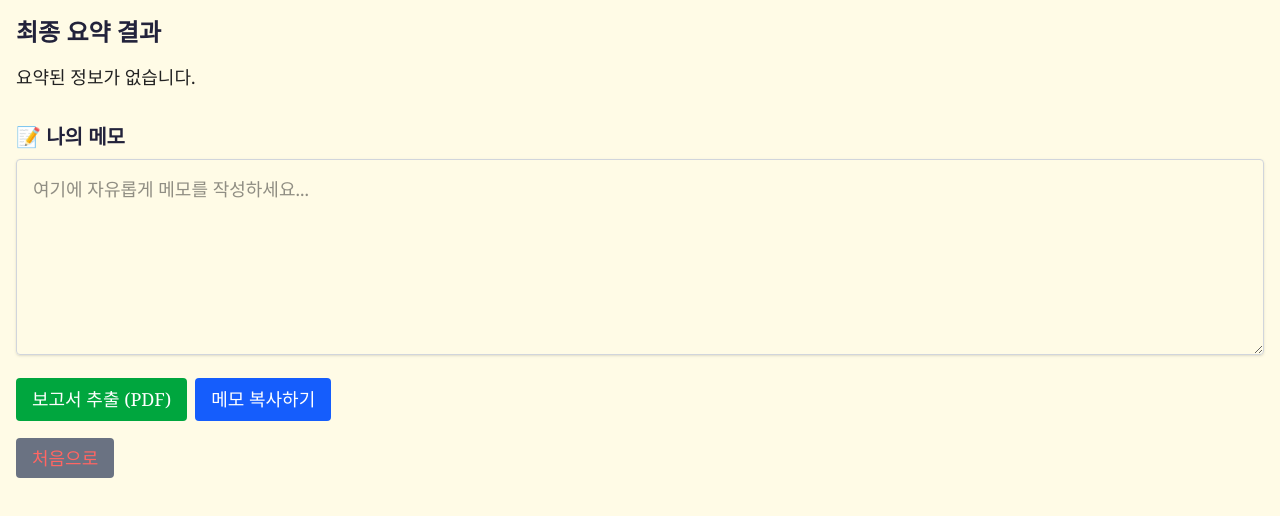
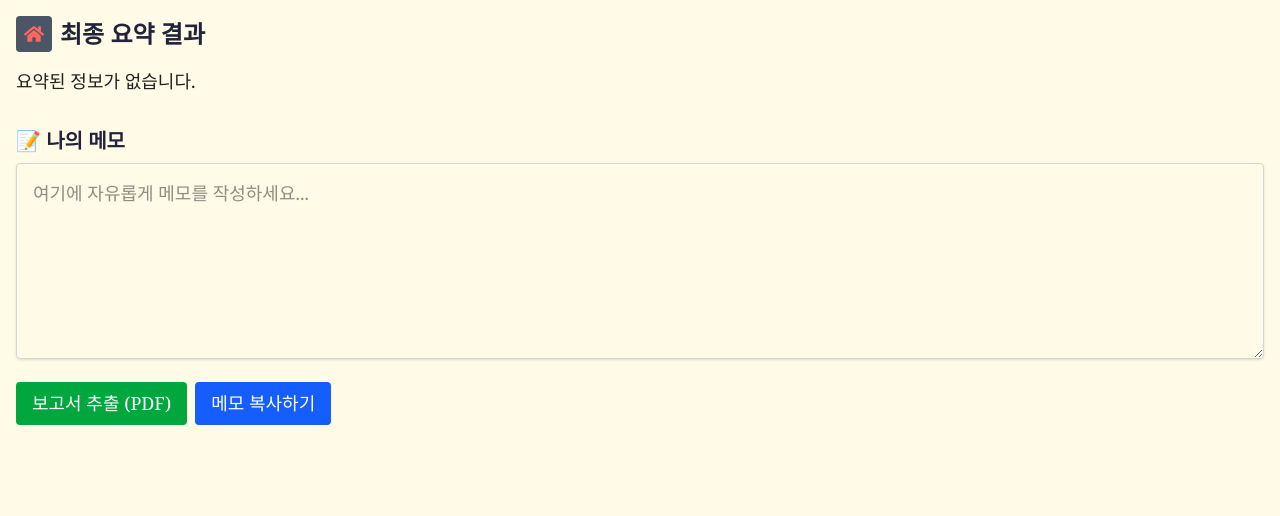
Before and after one commit to lovelyLoverDuck/NEWS-HIVE, a React (Vite) app in the folder client/: page /final in a window 1280 px wide. Shown: the top 516 px of the page. Built offline with nearby package versions, Linux system fonts and the light colour scheme.

Commit message:
Add files via upload

```diff
--- a/client/src/pages/FinalPage.tsx
+++ b/client/src/pages/FinalPage.tsx
@@ -2,21 +2,18 @@ import { Link, useLocation } from 'react-router-dom';
 import React, { useState, useRef } from 'react';
 import jsPDF from 'jspdf';
 import html2canvas from 'html2canvas';
-
+import { FaHome } from 'react-icons/fa';
 
 type SummaryItem = { keywords: string[]; summary: string };
 
 function FinalPage() {
   const location = useLocation();
-  // const { query, results } = location.state || { query: '검색어 없음', results: { items: [] } };
   const { summaryHistory = [] } = location.state || {};
   const [userMemo, setUserMemo] = useState('');
   const typedSummaryHistory: SummaryItem[] = summaryHistory as SummaryItem[];
 
-  // PDF 추출용 ref
   const reportRef = useRef<HTMLDivElement>(null);
 
-  // PDF 추출 함수
   const handleExportPDF = async () => {
     if (!reportRef.current) return;
     const element = reportRef.current;
@@ -25,7 +22,6 @@ function FinalPage() {
     const pdf = new jsPDF({ orientation: 'p', unit: 'mm', format: 'a4' });
     const pageWidth = pdf.internal.pageSize.getWidth();
     const pageHeight = pdf.internal.pageSize.getHeight();
-    // 이미지 비율에 맞게 크기 조정
     const imgProps = { width: canvas.width, height: canvas.height };
     const ratio = Math.min(pageWidth / imgProps.width, pageHeight / imgProps.height);
     const imgW = imgProps.width * ratio;
@@ -36,7 +32,19 @@ function FinalPage() {
 
   return (
     <div className="p-4">
-      {/* PDF 추출용: 화면에는 안 보이지만 PDF로는 이 부분이 캡처됨 */}
+      {/* 홈 아이콘 + 제목 같이 배치 */}
+      <div className="flex items-center mb-4">
+        <Link
+          to="/"
+          className="mr-2 bg-gray-600 text-white p-2 rounded hover:bg-gray-700"
+          title="처음으로"
+        >
+          <FaHome size={20} />
+        </Link>
+        <h1 className="text-2xl font-bold">최종 요약 결과</h1>
+      </div>
+
+      {/* PDF 추출용 숨겨진 영역 */}
       <div
         ref={reportRef}
         style={{
@@ -54,12 +62,21 @@ function FinalPage() {
         }}
       >
         <h1 style={{ fontSize: '2rem', fontWeight: 700, marginBottom: '1.5rem' }}>최종 요약 결과</h1>
-        {summaryHistory.length === 0 ? (
+        {typedSummaryHistory.length === 0 ? (
           <p>요약된 정보가 없습니다.</p>
         ) : (
           <ul style={{ marginBottom: '2rem' }}>
-            {typedSummaryHistory.map((item: SummaryItem, index: number) => (
-              <li key={index} style={{ border: '1px solid #bbb', borderRadius: 8, padding: 16, background: '#fafafa', marginBottom: 16 }}>
+            {typedSummaryHistory.map((item, index) => (
+              <li
+                key={index}
+                style={{
+                  border: '1px solid #bbb',
+                  borderRadius: 8,
+                  padding: 16,
+                  background: '#fafafa',
+                  marginBottom: 16,
+                }}
+              >
                 <p style={{ fontSize: 14, color: '#666' }}>🔑 키워드: {item.keywords.join(', ')}</p>
                 <p style={{ marginTop: 8 }}>{item.summary}</p>
               </li>
@@ -68,18 +85,27 @@ function FinalPage() {
         )}
         <div style={{ marginTop: 32 }}>
           <h2 style={{ fontSize: '1.25rem', fontWeight: 600, marginBottom: 12 }}>📝 나의 메모</h2>
-          <div style={{ whiteSpace: 'pre-wrap', border: '1px solid #bbb', borderRadius: 8, padding: 16, background: '#fffbe6', minHeight: 120 }}>
+          <div
+            style={{
+              whiteSpace: 'pre-wrap',
+              border: '1px solid #bbb',
+              borderRadius: 8,
+              padding: 16,
+              background: '#fffbe6',
+              minHeight: 120,
+            }}
+          >
             {userMemo || <span style={{ color: '#bbb' }}>(메모 없음)</span>}
           </div>
         </div>
       </div>
-      {/* 실제 화면에 보이는 부분 */}
-      <h1 className="text-2xl font-bold mb-4">최종 요약 결과</h1>
-      {summaryHistory.length === 0 ? (
+
+      {/* 실제 화면 내용 */}
+      {typedSummaryHistory.length === 0 ? (
         <p>요약된 정보가 없습니다.</p>
       ) : (
         <ul className="space-y-6">
-          {typedSummaryHistory.map((item: SummaryItem, index: number) => (
+          {typedSummaryHistory.map((item, index) => (
             <li key={index} className="border border-gray-300 rounded p-4 bg-white">
               <p className="text-sm text-gray-600">🔑 키워드: {item.keywords.join(', ')}</p>
               <p className="mt-2">{item.summary}</p>
@@ -87,6 +113,7 @@ function FinalPage() {
           ))}
         </ul>
       )}
+
       <div className="mt-8">
         <h2 className="text-xl font-semibold mb-2">📝 나의 메모</h2>
         <textarea
@@ -97,9 +124,11 @@ function FinalPage() {
           className="w-full p-4 border border-gray-300 rounded shadow-sm focus:outline-none focus:ring-2 focus:ring-yellow-400"
         />
       </div>
+
+      <div className="mt-4 space-x-2">
         <button
           onClick={handleExportPDF}
-        className="mt-4 bg-green-600 text-white px-4 py-2 rounded hover:bg-green-700 mr-2"
+          className="bg-green-600 text-white px-4 py-2 rounded hover:bg-green-700"
         >
           보고서 추출 (PDF)
         </button>
@@ -108,17 +137,138 @@ function FinalPage() {
             navigator.clipboard.writeText(userMemo);
             alert('메모가 클립보드에 복사되었습니다!');
           }}
-        className="mt-4 bg-blue-600 text-white px-4 py-2 rounded hover:bg-blue-700"
+          className="bg-blue-600 text-white px-4 py-2 rounded hover:bg-blue-700"
         >
           메모 복사하기
         </button>
-      <div className="mt-6">
-        <Link to="/" className="bg-gray-500 text-white px-4 py-2 rounded hover:bg-gray-600">
-          처음으로
-        </Link>
       </div>
     </div>
   );
 }
 
 export default FinalPage;
+
+// import { Link, useLocation } from 'react-router-dom';
+// import React, { useState, useRef } from 'react';
+// import jsPDF from 'jspdf';
+// import html2canvas from 'html2canvas';
+
+
+// type SummaryItem = { keywords: string[]; summary: string };
+
+// function FinalPage() {
+//   const location = useLocation();
+//   // const { query, results } = location.state || { query: '검색어 없음', results: { items: [] } };
+//   const { summaryHistory = [] } = location.state || {};
+//   const [userMemo, setUserMemo] = useState('');
+//   const typedSummaryHistory: SummaryItem[] = summaryHistory as SummaryItem[];
+
+//   // PDF 추출용 ref
+//   const reportRef = useRef<HTMLDivElement>(null);
+
+//   // PDF 추출 함수
+//   const handleExportPDF = async () => {
+//     if (!reportRef.current) return;
+//     const element = reportRef.current;
+//     const canvas = await html2canvas(element, { scale: 2, backgroundColor: '#fff' });
+//     const imgData = canvas.toDataURL('image/png');
+//     const pdf = new jsPDF({ orientation: 'p', unit: 'mm', format: 'a4' });
+//     const pageWidth = pdf.internal.pageSize.getWidth();
+//     const pageHeight = pdf.internal.pageSize.getHeight();
+//     // 이미지 비율에 맞게 크기 조정
+//     const imgProps = { width: canvas.width, height: canvas.height };
+//     const ratio = Math.min(pageWidth / imgProps.width, pageHeight / imgProps.height);
+//     const imgW = imgProps.width * ratio;
+//     const imgH = imgProps.height * ratio;
+//     pdf.addImage(imgData, 'PNG', (pageWidth - imgW) / 2, 10, imgW, imgH);
+//     pdf.save('report.pdf');
+//   };
+
+//   return (
+//     <div className="p-4">
+//       {/* PDF 추출용: 화면에는 안 보이지만 PDF로는 이 부분이 캡처됨 */}
+//       <div
+//         ref={reportRef}
+//         style={{
+//           position: 'absolute',
+//           left: '-9999px',
+//           top: 0,
+//           background: '#fff',
+//           color: '#222',
+//           width: '800px',
+//           padding: '32px',
+//           zIndex: -1,
+//           fontFamily: 'system-ui, sans-serif',
+//           borderRadius: '12px',
+//           boxShadow: '0 2px 8px rgba(0,0,0,0.04)',
+//         }}
+//       >
+//         <h1 style={{ fontSize: '2rem', fontWeight: 700, marginBottom: '1.5rem' }}>최종 요약 결과</h1>
+//         {summaryHistory.length === 0 ? (
+//           <p>요약된 정보가 없습니다.</p>
+//         ) : (
+//           <ul style={{ marginBottom: '2rem' }}>
+//             {typedSummaryHistory.map((item: SummaryItem, index: numbero) => (
+//               <li key={index} style={{ border: '1px solid #bbb', borderRadius: 8, padding: 16, background: '#fafafa', marginBottom: 16 }}>
+//                 <p style={{ fontSize: 14, color: '#666' }}>🔑 키워드: {item.keywords.join(', ')}</p>
+//                 <p style={{ marginTop: 8 }}>{item.summary}</p>
+//               </li>
+//             ))}
+//           </ul>
+//         )}
+//         <div style={{ marginTop: 32 }}>
+//           <h2 style={{ fontSize: '1.25rem', fontWeight: 600, marginBottom: 12 }}>📝 나의 메모</h2>
+//           <div style={{ whiteSpace: 'pre-wrap', border: '1px solid #bbb', borderRadius: 8, padding: 16, background: '#fffbe6', minHeight: 120 }}>
+//             {userMemo || <span style={{ color: '#bbb' }}>(메모 없음)</span>}
+//           </div>
+//         </div>
+//       </div>
+//       {/* 실제 화면에 보이는 부분 */}
+//       <h1 className="text-2xl font-bold mb-4">최종 요약 결과</h1>
+//       {summaryHistory.length === 0 ? (
+//         <p>요약된 정보가 없습니다.</p>
+//       ) : (
+//         <ul className="space-y-6">
+//           {typedSummaryHistory.map((item: SummaryItem, index: number) => (
+//             <li key={index} className="border border-gray-300 rounded p-4 bg-white">
+//               <p className="text-sm text-gray-600">🔑 키워드: {item.keywords.join(', ')}</p>
+//               <p className="mt-2">{item.summary}</p>
+//             </li>
+//           ))}
+//         </ul>
+//       )}
+//       <div className="mt-8">
+//         <h2 className="text-xl font-semibold mb-2">📝 나의 메모</h2>
+//         <textarea
+//           value={userMemo}
+//           onChange={e => setUserMemo(e.target.value)}
+//           rows={6}
+//           placeholder="여기에 자유롭게 메모를 작성하세요..."
+//           className="w-full p-4 border border-gray-300 rounded shadow-sm focus:outline-none focus:ring-2 focus:ring-yellow-400"
+//         />
+//       </div>
+//       <button
+//         onClick={handleExportPDF}
+//         className="mt-4 bg-green-600 text-white px-4 py-2 rounded hover:bg-green-700 mr-2"
+//       >
+//         보고서 추출 (PDF)
+//       </button>
+//       <button
+//         onClick={() => {
+//           navigator.clipboard.writeText(userMemo);
+//           alert('메모가 클립보드에 복사되었습니다!');
+//         }}
+//         className="mt-4 bg-blue-600 text-white px-4 py-2 rounded hover:bg-blue-700"
+//       >
+//         메모 복사하기
+//       </button>
+//       <div className="mt-6">
+//         <Link to="/" className="bg-gray-500 text-white px-4 py-2 rounded hover:bg-gray-600">
+//           처음으로
+//         </Link>
+//       </div>
+//     </div>
+//   );
+// }
+
+// export default FinalPage;
```
Lines whose indentation alone changed are shown as unchanged.
